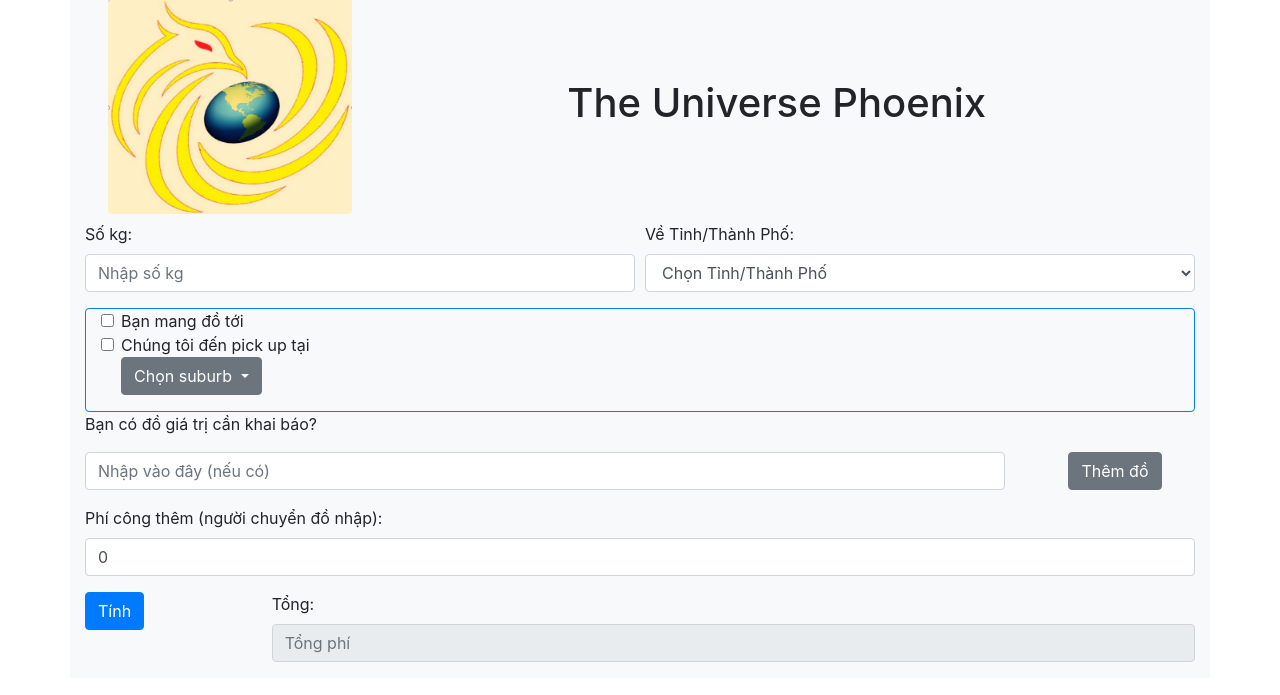
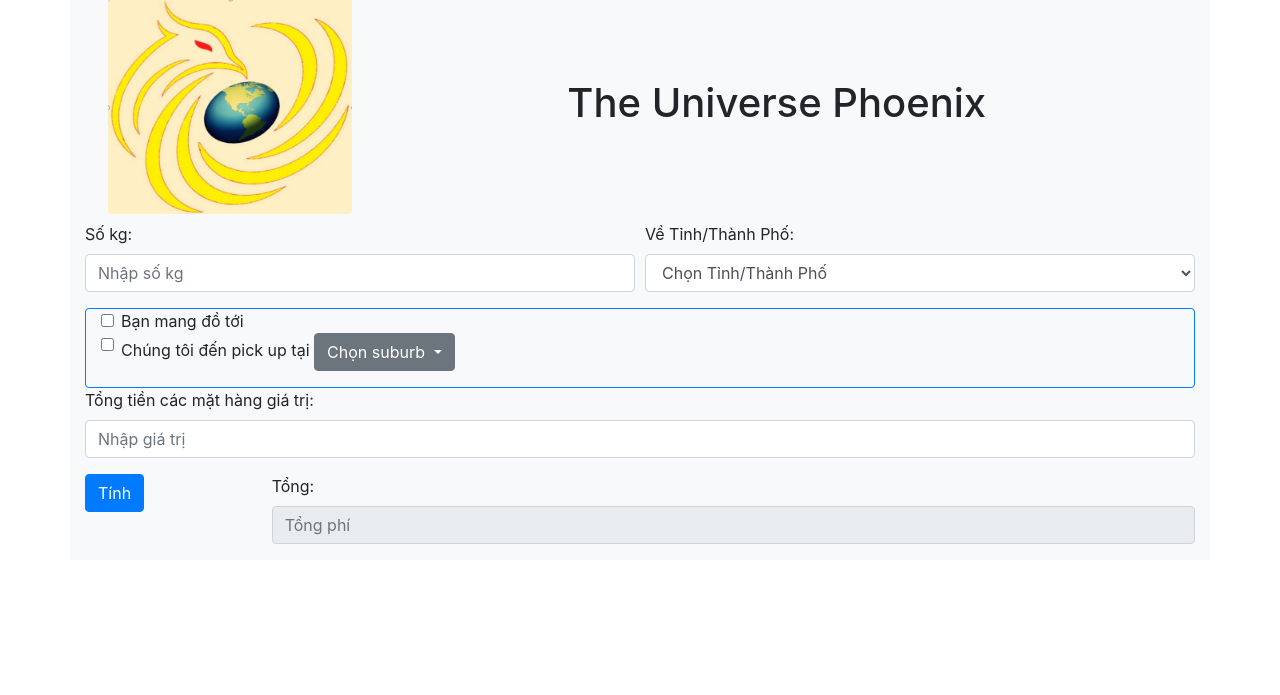
Before and after one commit to longhl104/shipping-calculator, a Flask app: page / in a window 1280 px wide. Shown: the part 105-800 px from the top of the page. Run offline with Flask 2, Linux system fonts and the light colour scheme; some libraries are stand-ins or nearby versions.

Commit message:
add speical items

```diff
--- a/templates/calculator.html
+++ b/templates/calculator.html
@@ -5,7 +5,7 @@
     <div class="form-group col-6">
       <label for="kg">Số kg:</label>
       <input type="number" min="0.0" max="999.9" step="0.1" class="form-control" id="kg" placeholder="Nhập số kg"
-        name="kg"/>
+        name="kg" />
     </div>
 
     <div class="form-group col-6">
@@ -31,7 +31,7 @@
         <input class="form-check-input pickup-check" type="checkbox" value="False" id="pick-up-check" />
         <label class="form-check-label" for="defaultCheck2">
           Chúng tôi đến pick up tại
-          <div class="dropdown">
+          <span class="dropdown">
             <button class="btn btn-secondary dropdown-toggle" type="button" id="dropdown_suburbs" data-toggle="dropdown"
               aria-haspopup="true" aria-expanded="false">
               Chọn suburb
@@ -49,13 +49,19 @@
               </div>
               <div id="empty" class="dropdown-header">No coins found</div>
             </div>
-          </div>
+          </span>
         </label>
       </div>
     </div>
   </div>
 
   <div class="form-group">
+    <label for="special-item">Tổng tiền các mặt hàng giá trị:</label>
+    <input type="number" min="0.0" max="999.9" step="0.1" class="form-control" id="special-item" placeholder="Nhập giá trị"
+      name="special-item" />
+  </div>
+
+  <!-- <div class="form-group">
     <label for="item">Bạn có đồ giá trị cần khai báo?</label>
     <div class="container mb-2">
       <ul id="item-list" class="list-group"></ul>
@@ -68,13 +74,7 @@
         <input type="button" class="btn btn-secondary mt-1 mt-md-0" id="add-item" value="Thêm đồ" />
       </div>
     </div>
-  </div>
-
-  <div class="form-group">
-    <label for="plus-fee">Phí công thêm (người chuyển đồ nhập):</label>
-    <input type="number" min="0.0" max="999.9" step="0.1" class="form-control" id="plus-fee"
-      placeholder="Nhập phí cộng thêm" name="plus-fee" value="0" />
-  </div>
+  </div> -->
 
   <div>
     <div class="form-row">
@@ -102,7 +102,7 @@
         $("#item-list").append(
           '<li class="list-group-item">' +
           val +
-          '<span class="close">&times;</span></li>'
+          '<span class = "w-50 float-right">$<input id="special-item" class="w-75 ml-1" type="number" placeholder="giá trị"></input> <span class="close ml-1">&times;</span></span></li>'
         );
         $("#item").val("");
       }
@@ -126,10 +126,9 @@
     return isNumber(event, this)
   });
 
-  $('#plus-fee').keypress(function (event) {
+  $('#special-item').keypress(function (event) {
     return isNumber(event, this)
   });
-
 
   // THE SCRIPT THAT CHECKS IF THE KEY PRESSED IS A NUMERIC OR DECIMAL VALUE.
   function isNumber(evt, element) {
@@ -230,17 +229,17 @@
     switch (province) {
       case "HN":
         total = 11 * kg + 4;
-        if(kg >= 8)
+        if (kg >= 8)
           total += (kg - 8) * 0.3;
         break;
       case "HCM":
         total = 10 * kg + 4;
-        if(kg >= 8)
+        if (kg >= 8)
           total += (kg - 8) * 0.3;
         break;
       default:
         total = 11 * kg + 8;
-        if(kg >= 8)
+        if (kg >= 8)
           total += (kg - 8) * 0.5;
         break;
     }
@@ -259,12 +258,11 @@
         return;
       }
       total += 3;
-      if(dist >= 4)
+      if (dist >= 4)
         total += 0.5 * dist;
     }
 
-    total += Number($('#plus-fee').val());
-    // console.log(total);
+    total += 0.1 * Number($('#special-item').val());
 
     total = Math.round(total * 10) / 10;
 
```
